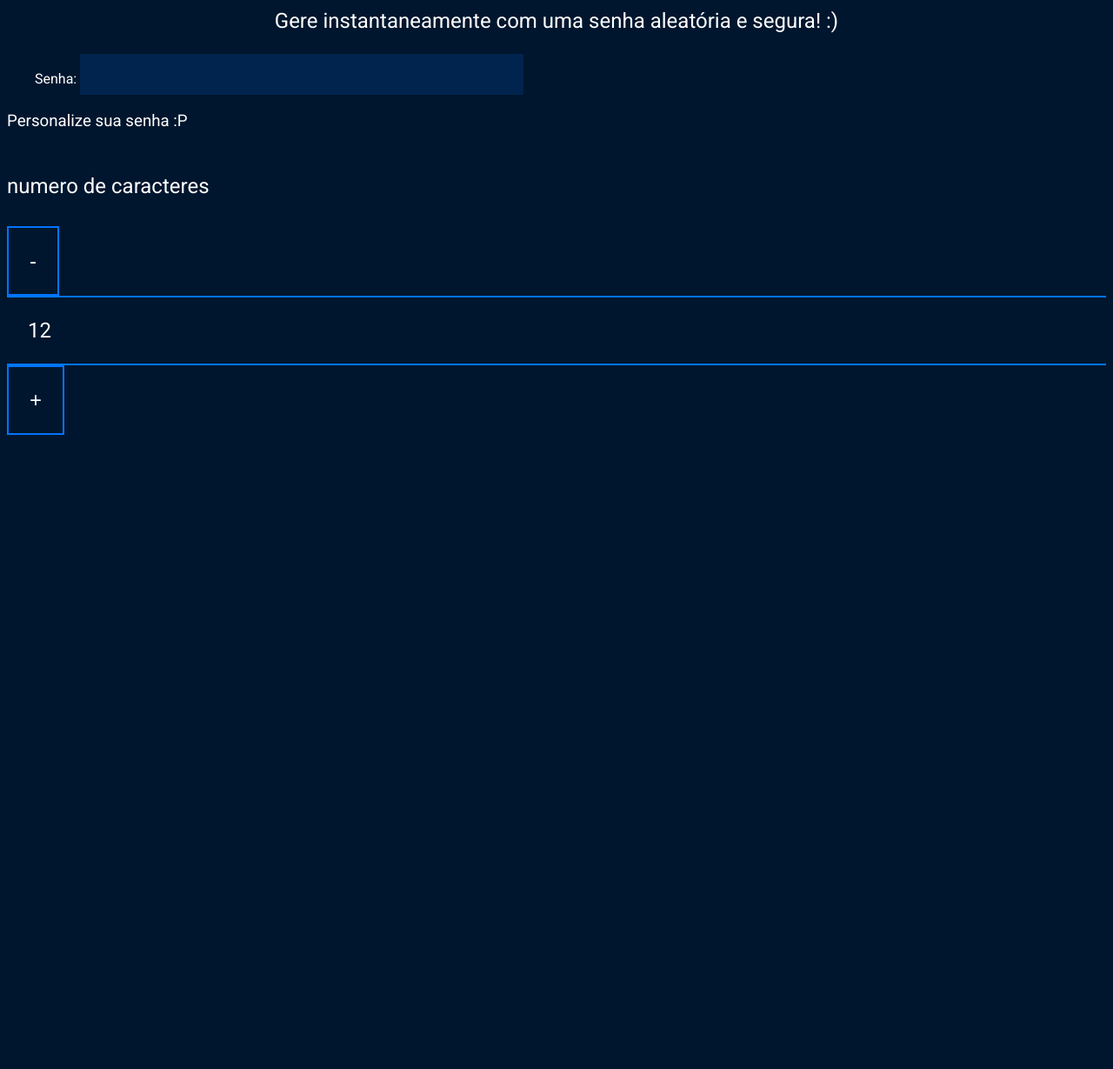
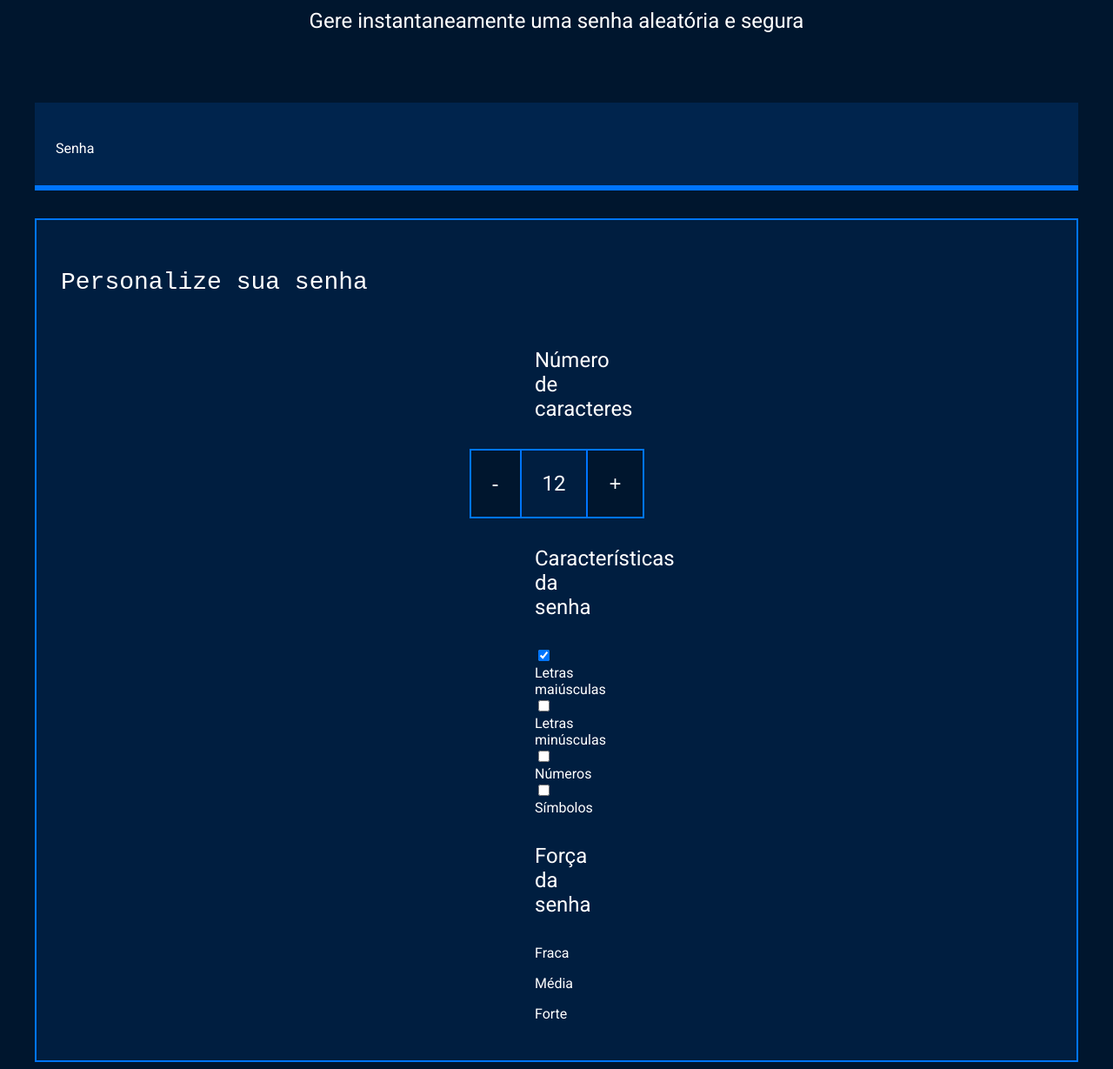
Before and after one commit to mllzi/GERAD0R-DE-SENHA, a plain HTML site: page index.html in a window 1280 px wide. Shown: the part 201-1430 px from the top of the page at 87% size. Before the commit the page ends 800 px from the top, so only its background shows below. Drawn offline with Linux system fonts and the light colour scheme.

Commit message:
Update index.html

```diff
--- a/index.html
+++ b/index.html
@@ -1,40 +1,67 @@
 <!DOCTYPE html>
 <html lang="pt-br">
+
 <head>
     <meta charset="UTF-8">
     <meta name="viewport" content="width=device-width, initial-scale=1.0">
+    <title>Gerador de senha</title>
     <link rel="stylesheet" href="style.css">
-    <link rel="preconnect" href="https://fonts.googleapis.com">
-    <link rel="preconnect" href="https://fonts.gstatic.com" crossorigin>
-    <link href="https://fonts.googleapis.com/css2?family=Roboto:ital,wght@0,100;0,300;0,400;0,500;0,700;0,900;1,100;1,300;1,400;1,500;1,700;1,900&display=swap" rel="stylesheet">
-     <title>geradorDeSenhas</title>
 </head>
+
 <body>
-
     <section class="conteudo">
         <div class="conteudo-titulo">
-            <img src="unlock.svg" alt="geradorDeSenhas">
-            <h2 class="titulo-principal">Gerador De Senhas</h2>
-            <h3 class="titulo-secundario">Gere instantaneamente com uma senha aleatória e segura! :)</h3>
+            <img src="unlock.svg" alt="cadeado fechado">
+            <h2 class="titulo-principal">Gerador de senhas</h2>
+            <h3 class="titulo-secundario">Gere instantaneamente uma senha aleatória e segura</h3>
         </div>
-        <div>
-            <label for="senha">Senha: </label>
-            <input name="senha" type="text" id="campo-senha">
+        <div class="conteudo-senha">
+            <label for="senha">Senha</label>
+            <input name="senha" type="text" id="campo-senha" readonly>
+        </div>
+        <div class="parametro">
+            <h3 class="parametro-titulo">Personalize sua senha</h3>
+            <div class="parametro-coluna__senha">
+                <div class="parametro-senha">
+                    <h4 class="parametro-senha__titulo">Número de caracteres</h4>
+                    <div class="parametro-senha-botoes">
+                        <button class="parametro-senha__botao">-</button>
+                        <p class="parametro-senha__texto">12</p>
+                        <button class="parametro-senha__botao">+</button>
+                    </div>
+                </div>
+                <div class="parametro-senha">
+                    <h4 class="parametro-senha__titulo">Características da senha</h4>
+                    <div class="parametro-senha-checkbox">
+                        <input name="maiusculo" type="checkbox" class="checkbox" checked>
+                        <label for="maiusculo">Letras maiúsculas</label>
+                    </div>
+                    <div class="parametro-senha-checkbox">
+                        <input name="minusculo" type="checkbox" class="checkbox">
+                        <label for="minusculo">Letras minúsculas</label>
+                    </div>
+                    <div class="parametro-senha-checkbox">
+                        <input name="numero" type="checkbox" class="checkbox">
+                        <label for="numero">Números</label>
+                    </div>
+                    <div class="parametro-senha-checkbox">
+                        <input name="simbolo" type="checkbox" class="checkbox">
+                        <label for="simbolo">Símbolos</label>
+                    </div>
+                </div>
+                <div class="parametro-senha">
+                    <h4 class="parametro-senha__titulo">Força da senha</h4>
+                    <div class="barra"></div>
+                    <div class="forca fraca"></div>
+                    <div class="parametro-senha-textos">
+                        <p>Fraca</p>
+                        <p>Média</p>
+                        <p>Forte</p>
+                    </div>
+                </div>
+            </div>
         </div>
     </section>
-
-    <div>
-        <h3>Personalize sua senha :P</h3>
-        <div class="parametro-coluna__senha">
-            <div class="parametro-senha"></div>
-        <h4 class="parametro-senha__titulo">numero de caracteres</h4>
-        <div class="parametro-senha__botoes">
-            <button class="parametro-senha__botao"> - </button>
-            <p class="parametro-senha__texto">12</p>
-            <button class="parametro-senha__botao"> + </button>
-        </div>
-    </div>
-
-
+    <script src="main.js"></script>
 </body>
 </html>
```
